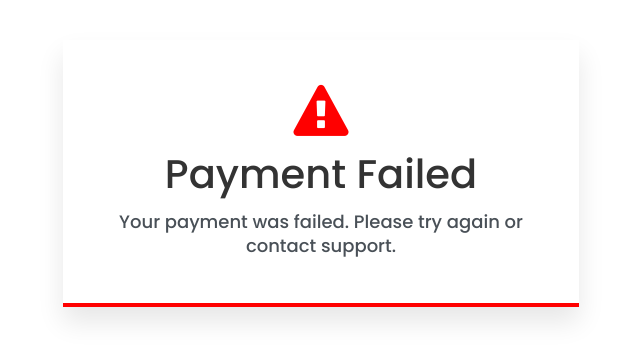
After one commit to MdMonirHossan/aamarPay-django-task-MdMonirHossan, a Django app: template templates/payment_failed.html in a window 1280 px wide. The commit adds this page. Shown: the top 360 px of the page, without its empty margins (319-959 px from the left). Run offline with Django 4.2, Linux system fonts and the light colour scheme; the template is opened without the code that fills it, so the values that code supplies are empty; some libraries are stand-ins or nearby versions.

Commit message:
Working on payment failed and cancel page design

```diff
--- a/payment/urls.py
+++ b/payment/urls.py
@@ -3,7 +3,8 @@ from .views import (
     FileListView,
     TransactionListView,
     payment_success,
-    payment_cancel
+    payment_cancel,
+    payment_failed
 )
 
 urlpatterns = [
@@ -12,4 +13,5 @@ urlpatterns = [
 
     path('success', payment_success, name='success_page'),
     path('cancel', payment_cancel, name='cancel_page'),
+    path('failed', payment_failed, name='failed_page'),
 ]
--- a/payment/views.py
+++ b/payment/views.py
@@ -41,3 +41,7 @@ def payment_success(request):
 def payment_cancel(request):
     context = {}
     return render(request, 'payment_cancel.html', context)
+
+def payment_failed(request):
+    context = {}
+    return render(request, 'payment_failed.html', context)
--- a/templates/base.html
+++ b/templates/base.html
@@ -12,10 +12,10 @@
     <meta name="description" content="">
     <meta name="viewport" content="width=device-width, initial-scale=1">
     <!-- bootstrap css -->
-     <link rel="stylesheet" href="{% static 'css/bootstrap-grid.min.css' %}">
+     <!-- <link rel="stylesheet" href="{% static 'css/bootstrap-grid.min.css' %}"> -->
     <link rel="stylesheet" href="{% static 'css/bootstrap.min.css' %}">
     <!-- font-awesome v4.6.3 css -->
-    <link rel="stylesheet" href="{% static 'css/font-awesome.min.css' %}">
+    <!-- <link rel="stylesheet" href="{% static 'css/font-awesome.min.css' %}"> -->
     <!-- style css -->
     <link rel="stylesheet" href="{% static 'css/styles.css' %}">
 
--- /dev/null
+++ b/templates/payment_failed.html
@@ -0,0 +1,15 @@
+{% extends 'base.html' %}
+{% load static %}
+
+{% block content %}
+<div class="row justify-content-center">
+    <div class="col-md-5">
+        <div class="message-box _success _failed">
+            <i class="fa fa-exclamation-triangle" aria-hidden="true"></i>
+            <h2>Payment Failed</h2>
+            <p>Your payment was failed. Please try again or contact support.</p>
+        </div>
+    </div>
+</div>
+</div>
+{% endblock %}
```
